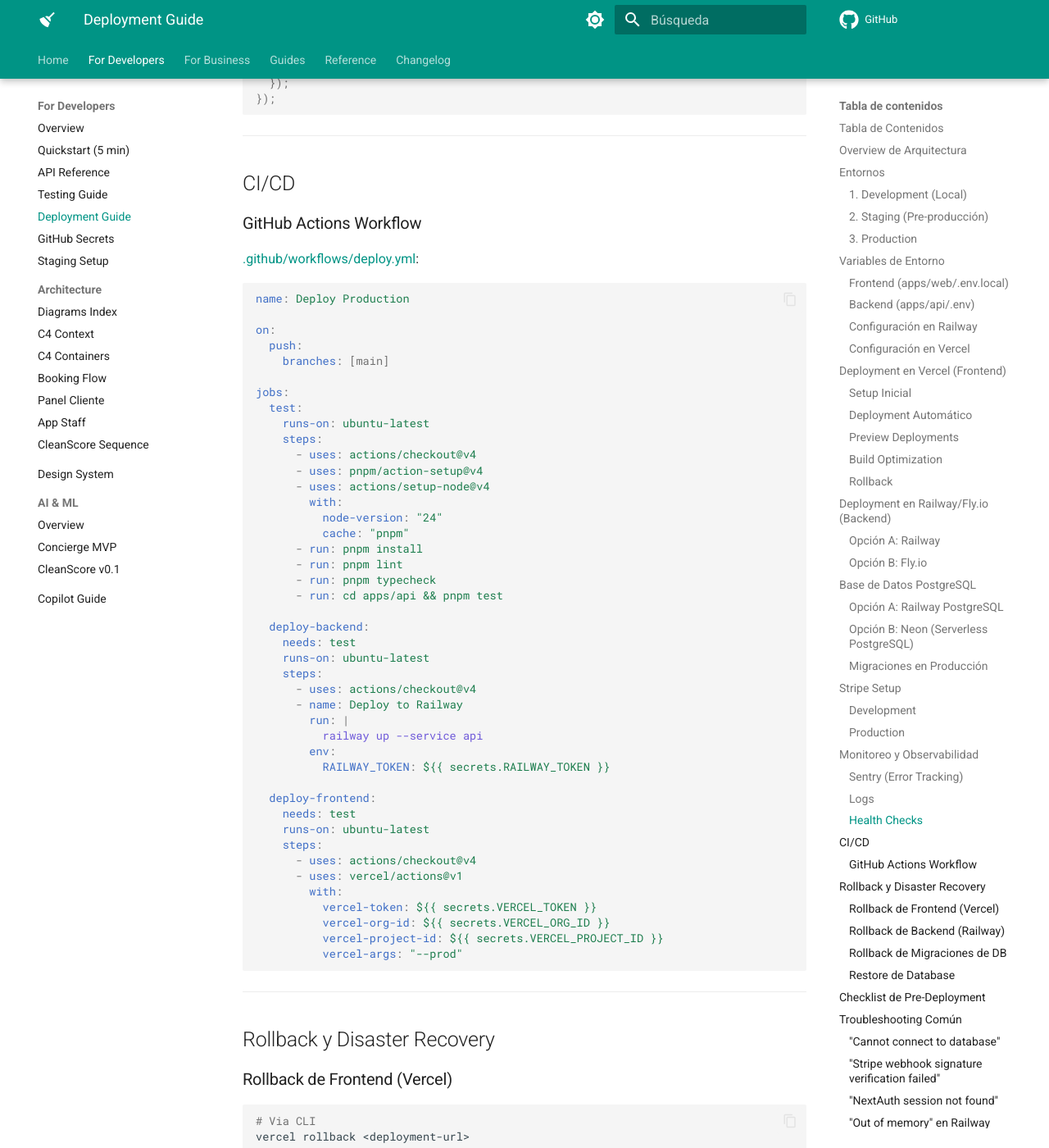
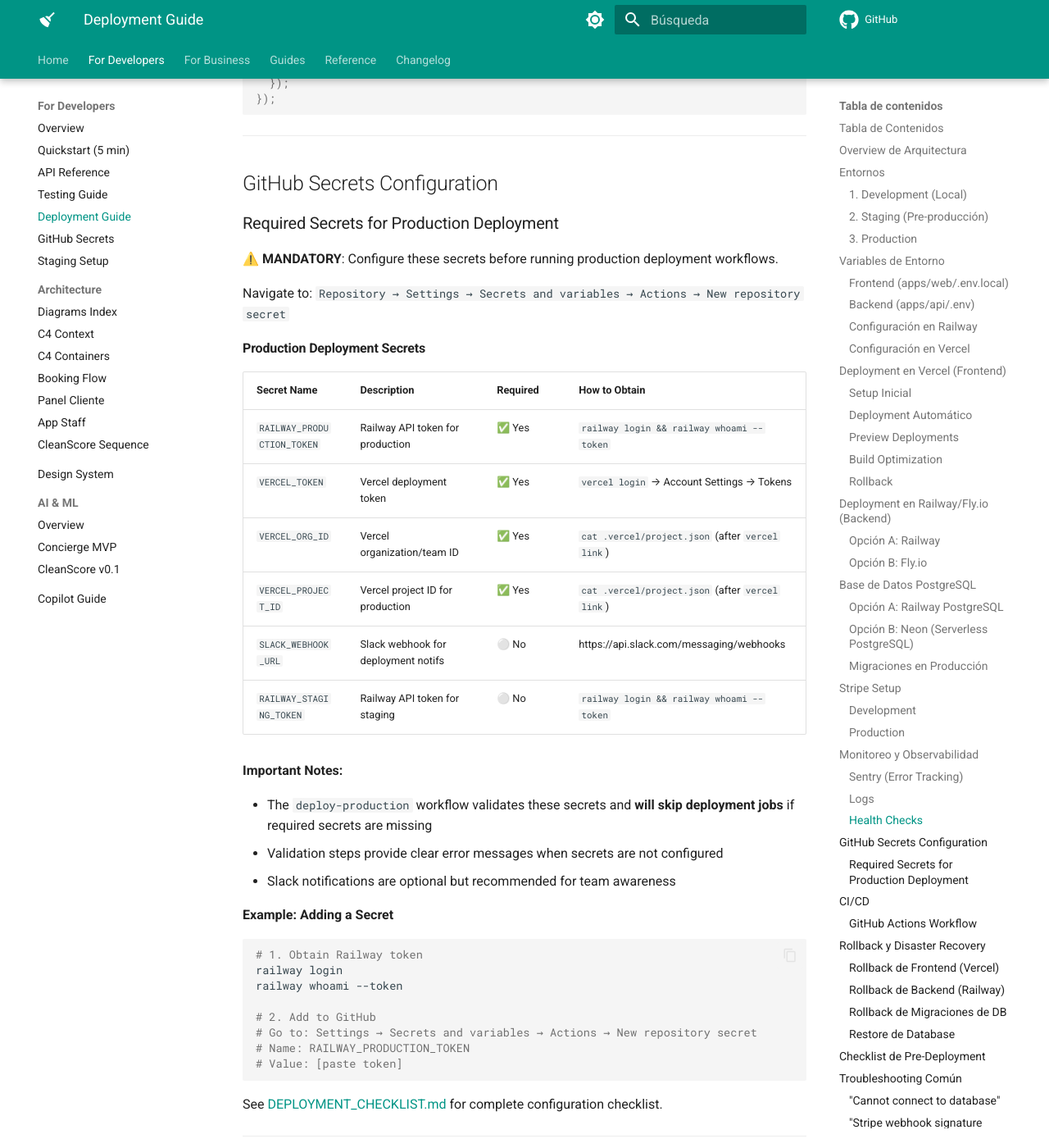
Before and after one commit to albertodimas/brisa-cubana-clean-intelligence, an MkDocs documentation site: the page built from docs/for-developers/deployment.md, in a window 1280 px wide and 1400 px high, scrolled down 14027 px. Shown: the whole window at 82% size. Built offline with MkDocs 1.6.1 and Material for MkDocs 9.7.7, drawn with Linux system fonts in a browser that asks for light colours; comment, search, counter and statistics services are not loaded; the version menu is left out.

Commit message:
docs: Add mandatory production secrets documentation
- Add job-level if conditions to deploy-production.yml to skip jobs when secrets are missing
- Add validation steps that print clear messages when secrets are not configured
- Update DEPLOYMENT_CHECKLIST.md with comprehensive production secrets section
- Update docs/for-developers/deployment.md with GitHub Secrets Configuration section
- Link documentation between both files for easy reference

This ensures developers understand which secrets are mandatory before running production deployments.

🤖 Generated with [Claude Code](https://claude.com/claude-code)

Co-Authored-By: Claude <noreply@anthropic.com>

````diff
--- a/docs/for-developers/deployment.md
+++ b/docs/for-developers/deployment.md
@@ -677,6 +677,48 @@ app.get("/health", async (c) => {
 
 ---
 
+## GitHub Secrets Configuration
+
+### Required Secrets for Production Deployment
+
+⚠️ **MANDATORY**: Configure these secrets before running production deployment workflows.
+
+Navigate to: `Repository → Settings → Secrets and variables → Actions → New repository secret`
+
+#### Production Deployment Secrets
+
+| Secret Name                | Description                         | Required | How to Obtain                                    |
+| -------------------------- | ----------------------------------- | -------- | ------------------------------------------------ |
+| `RAILWAY_PRODUCTION_TOKEN` | Railway API token for production    | ✅ Yes   | `railway login && railway whoami --token`        |
+| `VERCEL_TOKEN`             | Vercel deployment token             | ✅ Yes   | `vercel login` → Account Settings → Tokens       |
+| `VERCEL_ORG_ID`            | Vercel organization/team ID         | ✅ Yes   | `cat .vercel/project.json` (after `vercel link`) |
+| `VERCEL_PROJECT_ID`        | Vercel project ID for production    | ✅ Yes   | `cat .vercel/project.json` (after `vercel link`) |
+| `SLACK_WEBHOOK_URL`        | Slack webhook for deployment notifs | ⚪ No    | https://api.slack.com/messaging/webhooks         |
+| `RAILWAY_STAGING_TOKEN`    | Railway API token for staging       | ⚪ No    | `railway login && railway whoami --token`        |
+
+**Important Notes:**
+
+- The `deploy-production` workflow validates these secrets and **will skip deployment jobs** if required secrets are missing
+- Validation steps provide clear error messages when secrets are not configured
+- Slack notifications are optional but recommended for team awareness
+
+**Example: Adding a Secret**
+
+```bash
+# 1. Obtain Railway token
+railway login
+railway whoami --token
+
+# 2. Add to GitHub
+# Go to: Settings → Secrets and variables → Actions → New repository secret
+# Name: RAILWAY_PRODUCTION_TOKEN
+# Value: [paste token]
+```
+
+See [DEPLOYMENT_CHECKLIST.md](../../DEPLOYMENT_CHECKLIST.md#-github-secrets-configuration) for complete configuration checklist.
+
+---
+
 ## CI/CD
 
 ### GitHub Actions Workflow
````
Also changed, not shown: DEPLOYMENT_CHECKLIST.md (+20 -2 lines), 1 other file.
